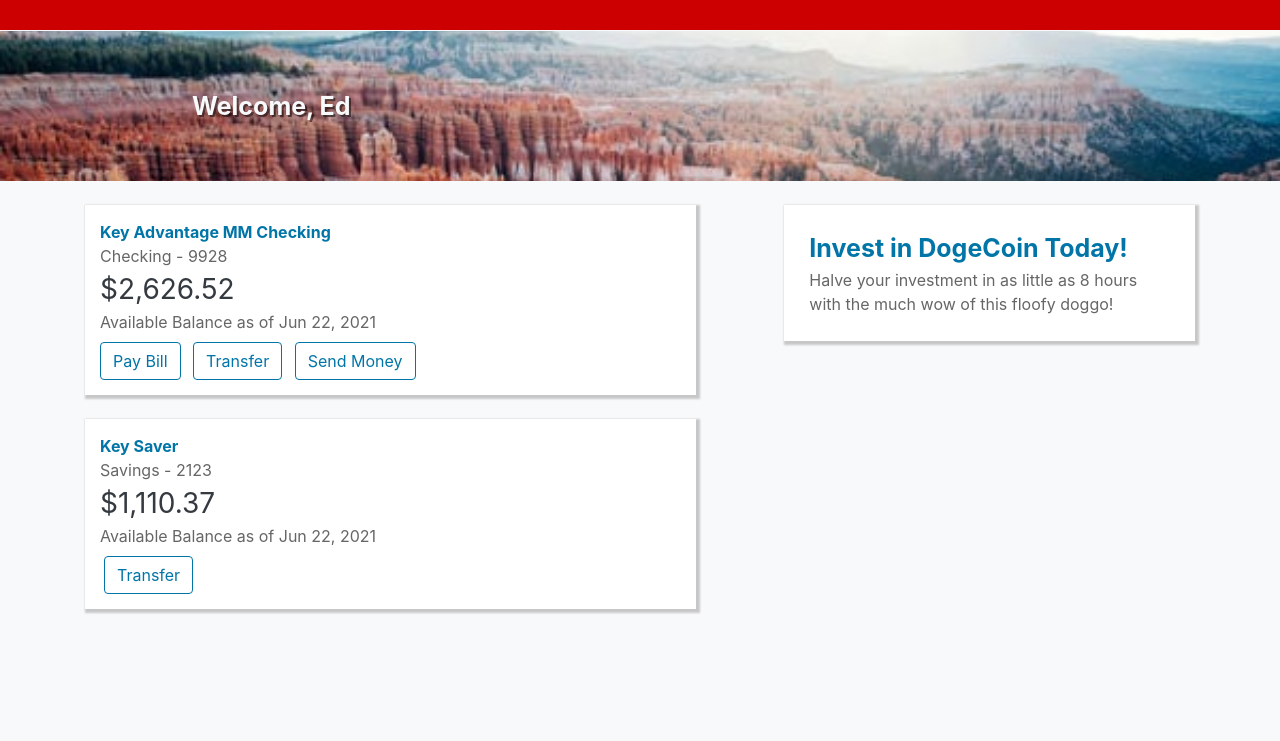
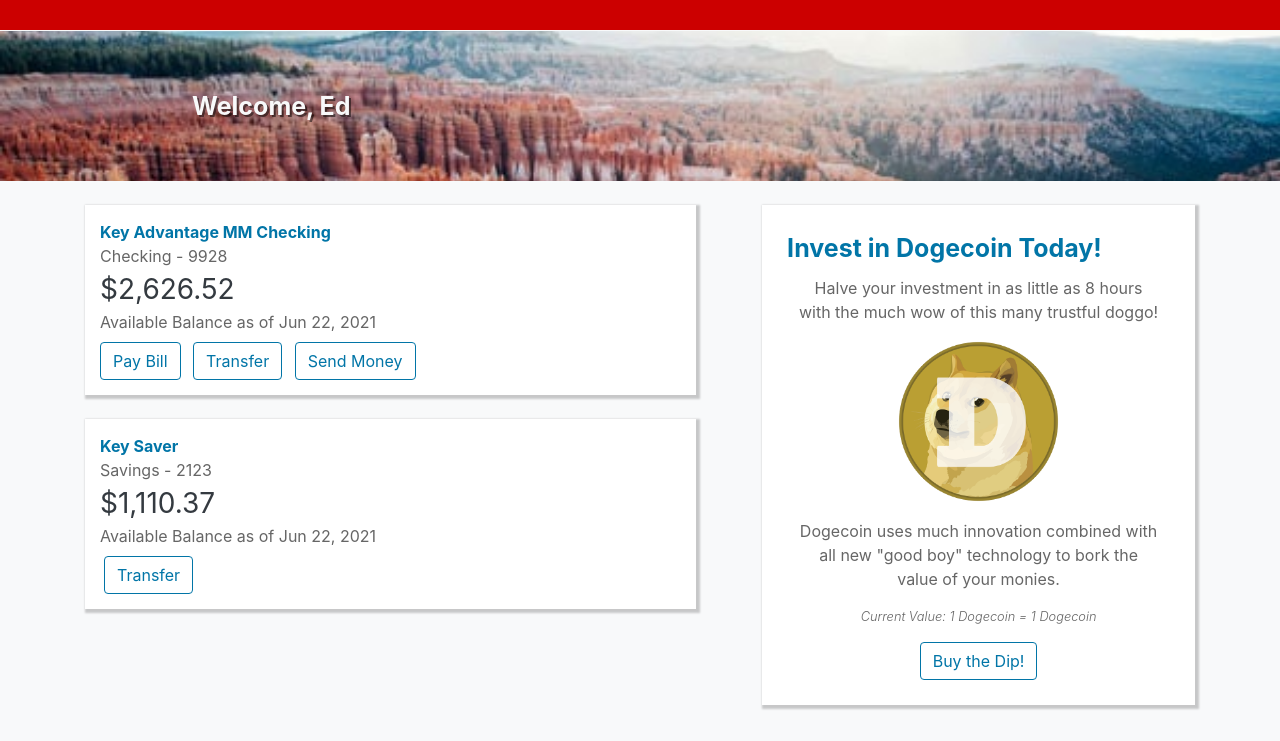
Before and after one commit to wyatt3/keyBlank, a PHP site: page /homepage.php in a window 1280 px wide. Shown: the part 59-800 px from the top of the page. Run offline with PHP 8.4, Linux system fonts and the light colour scheme; data comes from the database, SQL or seed files in the repository.

Commit message:
changed login.php to index.php so styles will work correctly with a virtual host, finished first ad

```diff
--- a/css/styles.css
+++ b/css/styles.css
@@ -4,10 +4,11 @@
 
 .homepage-container {display: flex;flex-direction: row;justify-content: space-between;}
 .accounts {width: 55%}
-.ads {width: 37%;}
+.ads {width: 39%;}
 
 .account-card {background-color: #fff;box-shadow: 2px 2px 2px 2px rgba(0, 0, 0, 0.2);padding: 15px;}
 .account-balance {font-size: 28px;}
 
 .ad-card {background-color: #fff;box-shadow: 2px 2px 2px 2px rgba(0, 0, 0, 0.2);padding: 25px;}
 .ad-title {font-size: 25px;}
+.ad-content {width: 95%;margin: auto;}
--- a/homepage.php
+++ b/homepage.php
@@ -12,7 +12,7 @@
                 <a href="#" class="navbar-brand"><img src="img/dark_logo.png" height="32px" alt=""></a>
             </div>
             <div class="navbar-right">
-                <a class="text-dark" href="login.php">Sign Off</a>
+                <a class="text-dark" href="index.php">Sign Off</a>
             </div>
         </div>
         <div class="red-bar bg-primary"></div>
@@ -26,9 +26,9 @@
                 <div class="account-balance text-dark" onclick="window.location.href='transfers.php?type=checking'">$<?php echo number_format($checkingBalance, 2); ?></div>
                 <div class="account-balance-date">Available Balance as of <?php echo date("M j, Y"); ?></div>
                 <div class="account-buttons mt-2">
-                    <div class="btn btn-outline-secondary mr-1" onclick="alert('This feature has been disabled on your account.')">Pay Bill</div>
-                    <div class="btn btn-outline-secondary mx-1" onclick="javascript:alert('This feature has been disabled on your account.')">Transfer</div>
-                    <div class="btn btn-outline-secondary mx-1" onclick="javascript:alert('This feature has been disabled on your account.')">Send Money</div>
+                    <div class="btn btn-outline-secondary mr-1" onclick="disabled()">Pay Bill</div>
+                    <div class="btn btn-outline-secondary mx-1" onclick="disabled()">Transfer</div>
+                    <div class="btn btn-outline-secondary mx-1" onclick="disabled()">Send Money</div>
                 </div>
             </div>
             <div class="account-card mt-4">
@@ -37,14 +37,21 @@
                 <div class="account-balance text-dark" onclick="window.location.href='transfers.php?type=savings'">$<?php echo number_format($savingsBalance, 2); ?></div>
                 <div class="account-balance-date">Available Balance as of <?php echo date("M j, Y"); ?></div>
                 <div class="account-buttons mt-2">
-                    <div class="btn btn-outline-secondary mx-1" onclick="javascript:alert('This feature has been disabled on your account.')">Transfer</div>
+                    <div class="btn btn-outline-secondary mx-1" onclick="disabled()">Transfer</div>
                 </div>
             </div>
         </div>
         <div class="ads">
             <div class="ad-card">
-                <div class="ad-title text-secondary font-weight-bold">Invest in DogeCoin Today!</div>
-                <div class="ad-content">Halve your investment in as little as 8 hours with the much wow of this floofy doggo!</div>
+                <div class="ad-title text-secondary font-weight-bold mb-2">Invest in Dogecoin Today!</div>
+                <div class="ad-content text-center">
+                    <p>Halve your investment in as little as 8 hours with the much wow of this many trustful doggo!</p>
+                    <img width="45%" src="img/dogecoin.png">
+                    <p class="mt-3">Dogecoin uses much innovation combined with all new "good boy" technology to bork the value of your monies.</p>
+                    <p class="font-italic font-weight-light small">Current Value: 1 Dogecoin = 1 Dogecoin</p>
+                    <div class="btn btn-outline-secondary" onclick="disabled()">Buy the Dip!</div>
+                </div>
             </div>
         </div>
     </div>
+<?php include('layouts/footer.php'); ?>
--- a/layouts/footer.php
+++ b/layouts/footer.php
@@ -1,10 +1,15 @@
 <script src="https://code.jquery.com/jquery-3.6.0.min.js"></script>
 <script>
     setInterval(function() {
-        if ($(".form-control").val().length === 0) {
-            $(".btn").addClass('disabled');
-        } else {
-            $(".btn").removeClass('disabled');
+        if($(".form-control").length) {
+            if ($(".form-control").val().length === 0) {
+                $(".btn").addClass('disabled');
+            } else {
+                $(".btn").removeClass('disabled');
+            }
         }
     }, 10);
+    function disabled() {
+        alert('This feature has been disabled on your account.');
+    }
 </script>
```
Also changed, not shown: img/Dogecoin.png (added), index.php (renamed from login.php).
